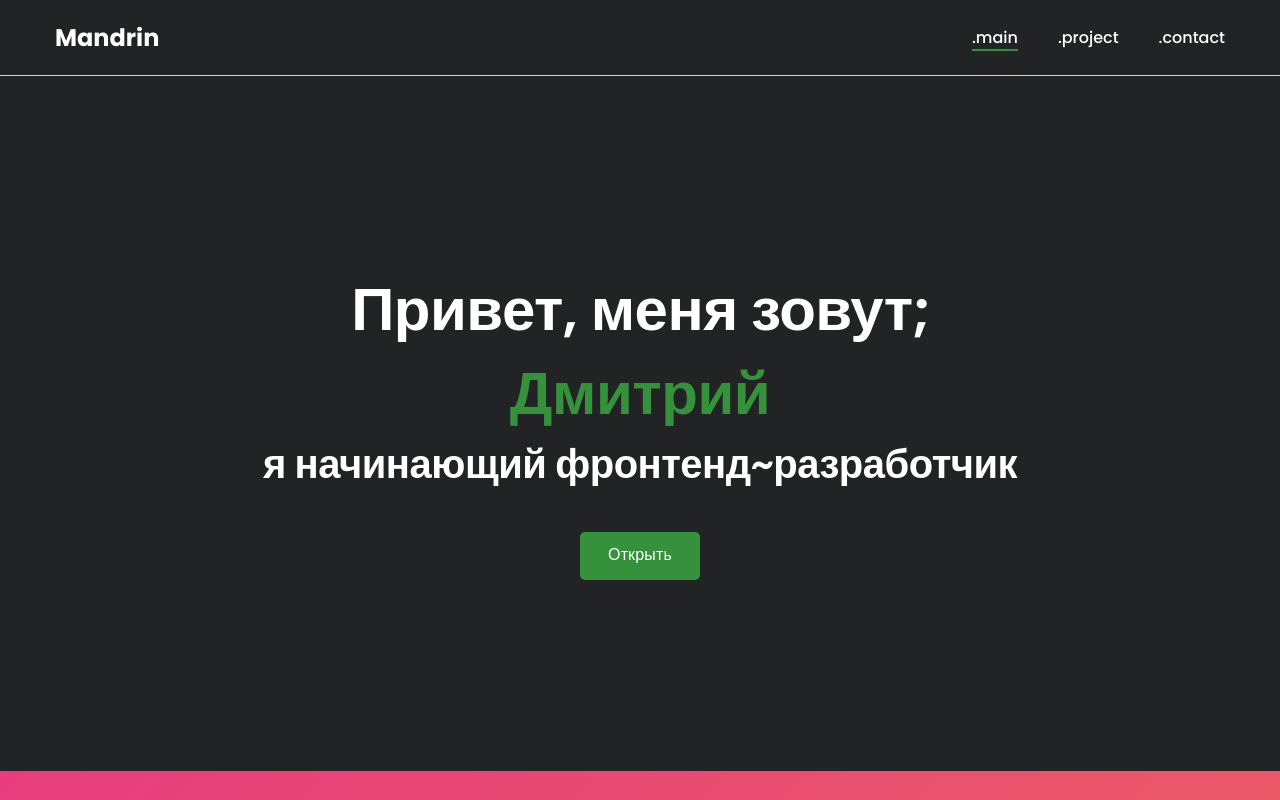
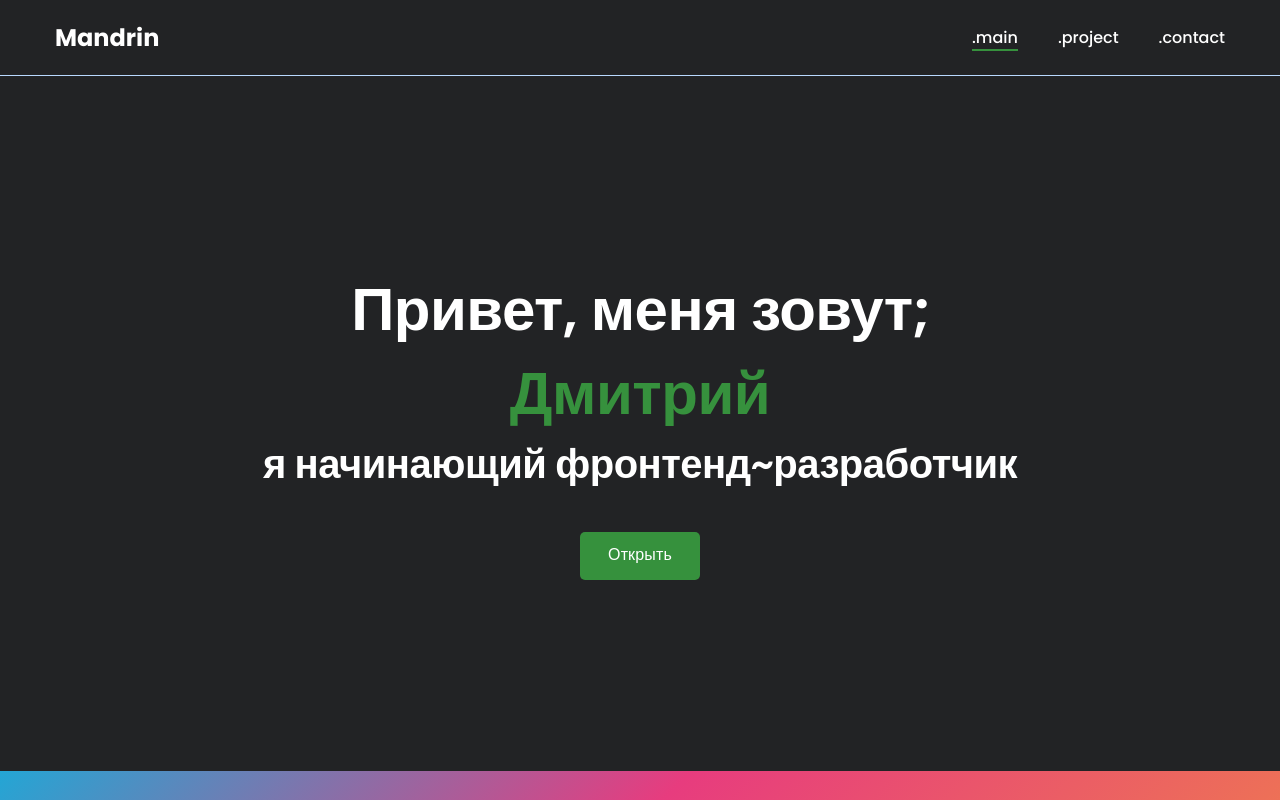
Before and after one commit to 2Drotz/mandrin, a React (Create React App) app: page / in a window 1280 px wide. Shown: the top 800 px of the page. Built offline with nearby package versions, Linux system fonts and the light colour scheme.

Commit message:
Update main.css

```diff
--- a/src/css/main.css
+++ b/src/css/main.css
@@ -305,7 +305,7 @@ body {
 
 .back {
 	background: linear-gradient(-45deg, #ee7752, #e73c7e, #23a6d5, #23d5ab);
-	background-size: 400% 400%;
+
 	animation: gradient 15s ease infinite;
 	height: 100vh;
 }
```
